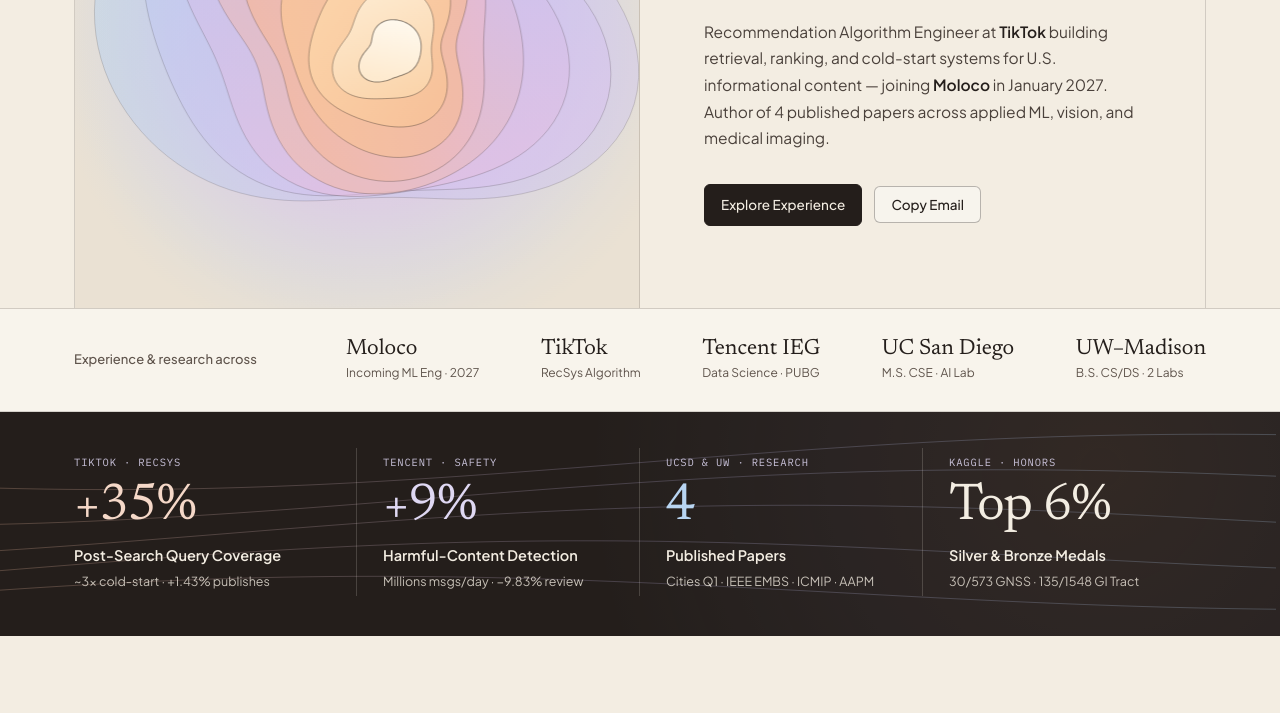
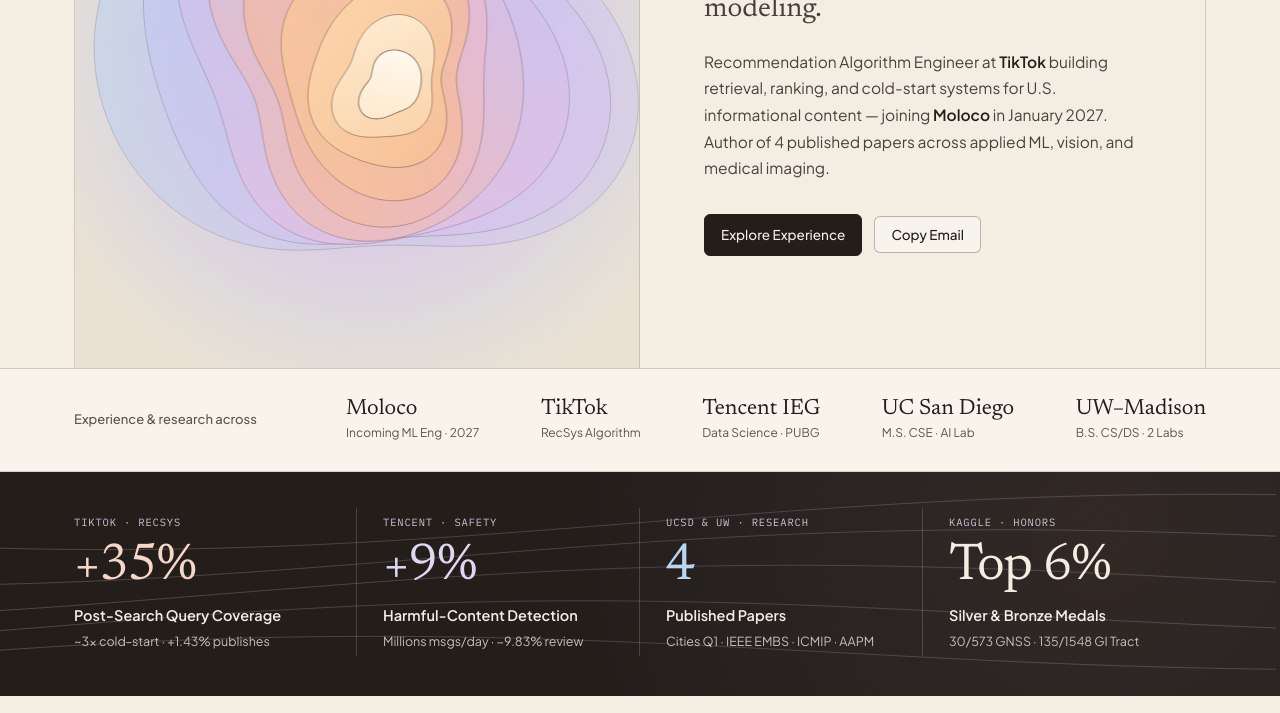
Before and after one commit to YangQiuEric/YangQiuEric.github.io, a plain HTML site: page index.html in a window 1280 px wide. Shown: the part 347-1060 px from the top of the page. Drawn offline with Linux system fonts and the light colour scheme; animation ran at ten frames a second.

Commit message:
Size Hero + Affiliation Strip to full 100vh so dark Impact Band never peeks above the fold

```diff
--- a/index.html
+++ b/index.html
@@ -309,7 +309,7 @@
     .hero-grid {
       display: grid;
       grid-template-columns: 1fr 1fr;
-      min-height: 580px;
+      min-height: max(580px, calc(100vh - 160px));
       border-left: var(--rule-light);
       border-right: var(--rule-light);
     }
```
